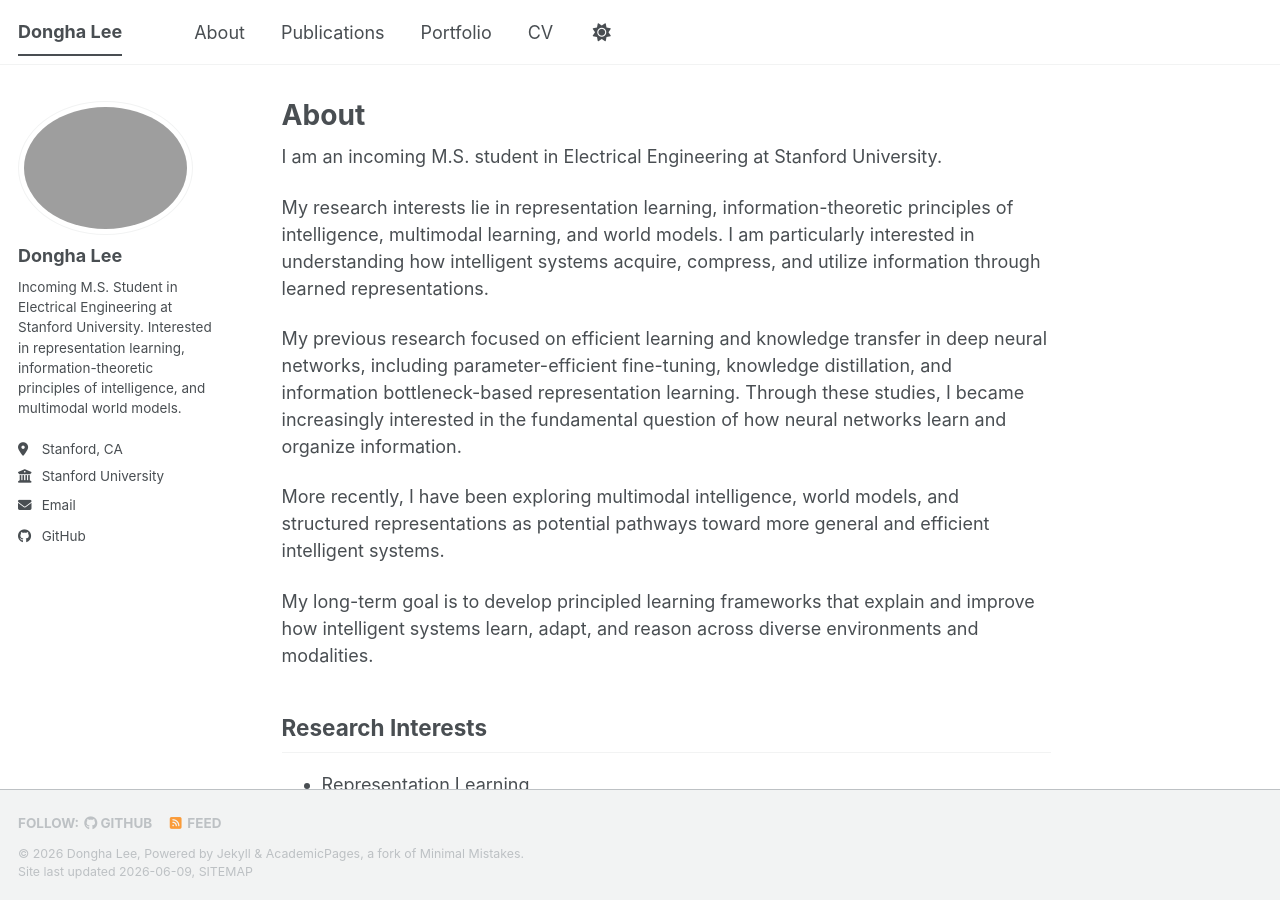
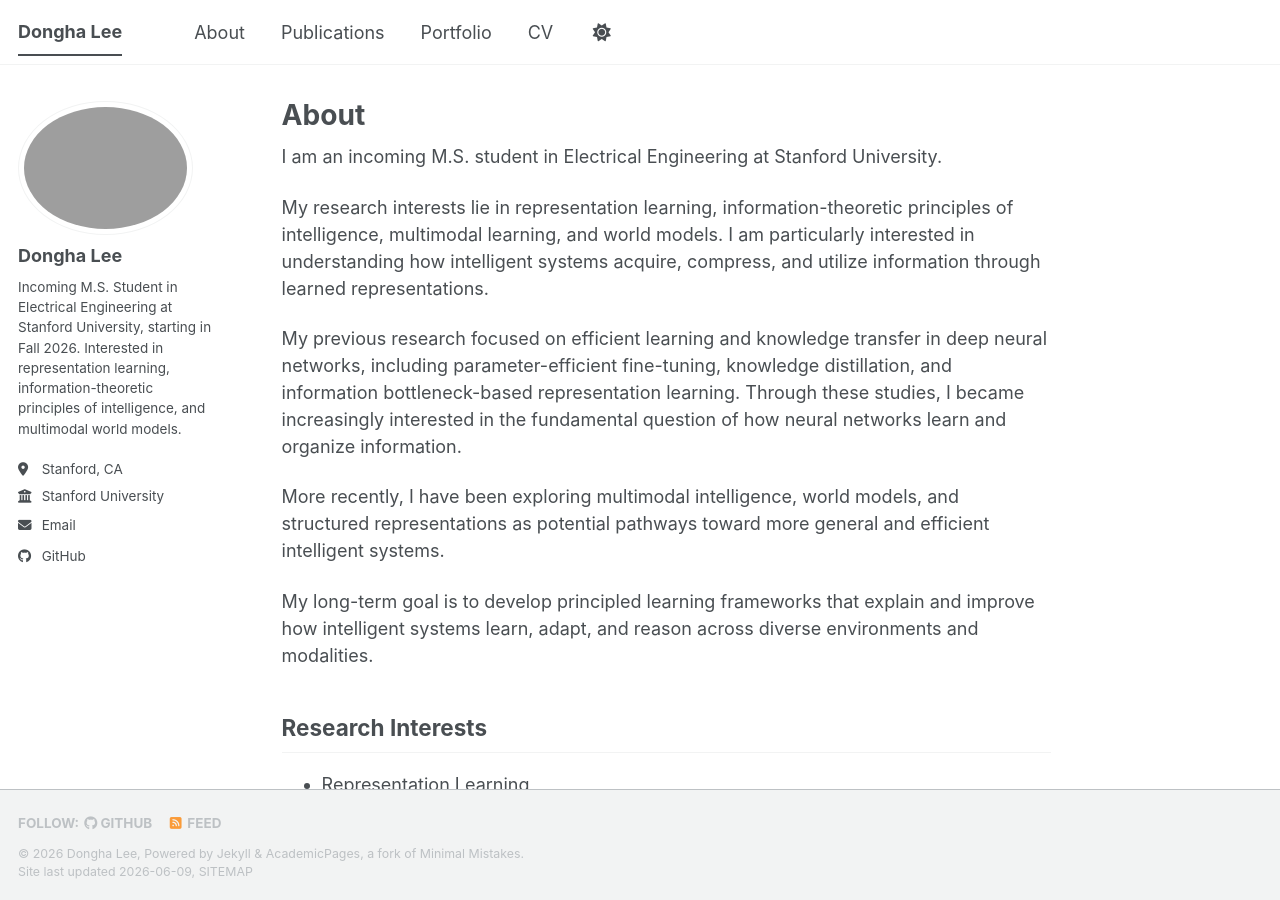
Before and after one commit to lee-research/lee-research.github.io, a Jekyll site: the page built from _pages/about.md, in a window 1280 px wide and 900 px high. Built offline with Jekyll 4.4.1, drawn with Linux system fonts in a browser that asks for light colours; a script bundle is joined from its source files by our own code; library files that are not in the unit come from our copies.

Commit message:
Update _config.yml

```diff
--- a/_config.yml
+++ b/_config.yml
@@ -24,7 +24,7 @@ repository               : "lee-research/lee-research.github.io"
 author:
   avatar           : "Dongha_Lee.jpg"
   name             : "Dongha Lee"
-  bio: "Incoming M.S. Student in Electrical Engineering at Stanford University. Interested in representation learning, information-theoretic principles of intelligence, and multimodal world models." #내용 수정하기 Interested in representation learning, world models, and embodied spatial intelligence.
+  bio: "Incoming M.S. Student in Electrical Engineering at Stanford University, starting in Fall 2026. Interested in representation learning, information-theoretic principles of intelligence, and multimodal world models." #내용 수정하기 Interested in representation learning, world models, and embodied spatial intelligence.
   location         : "Stanford, CA"
   employer         : "Stanford University"
   email            : "dhalee@stanford.edu"
```
